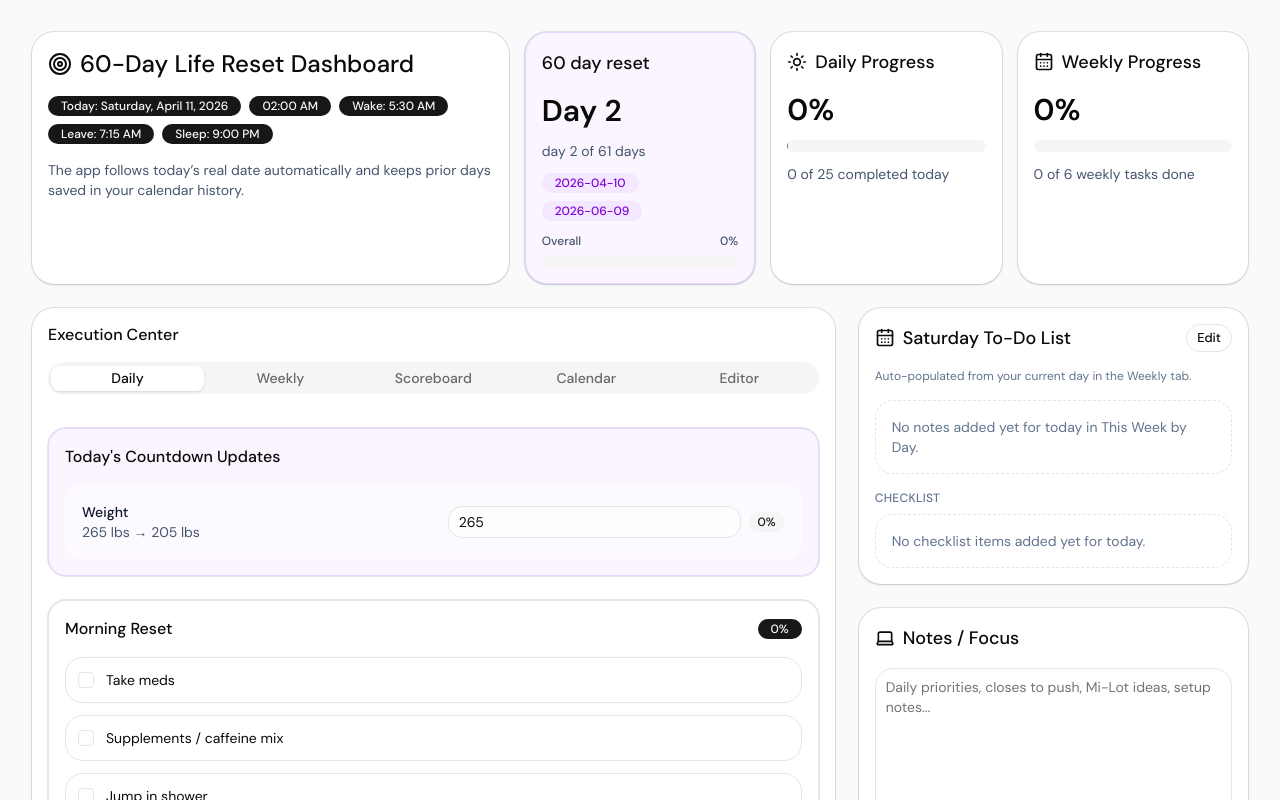
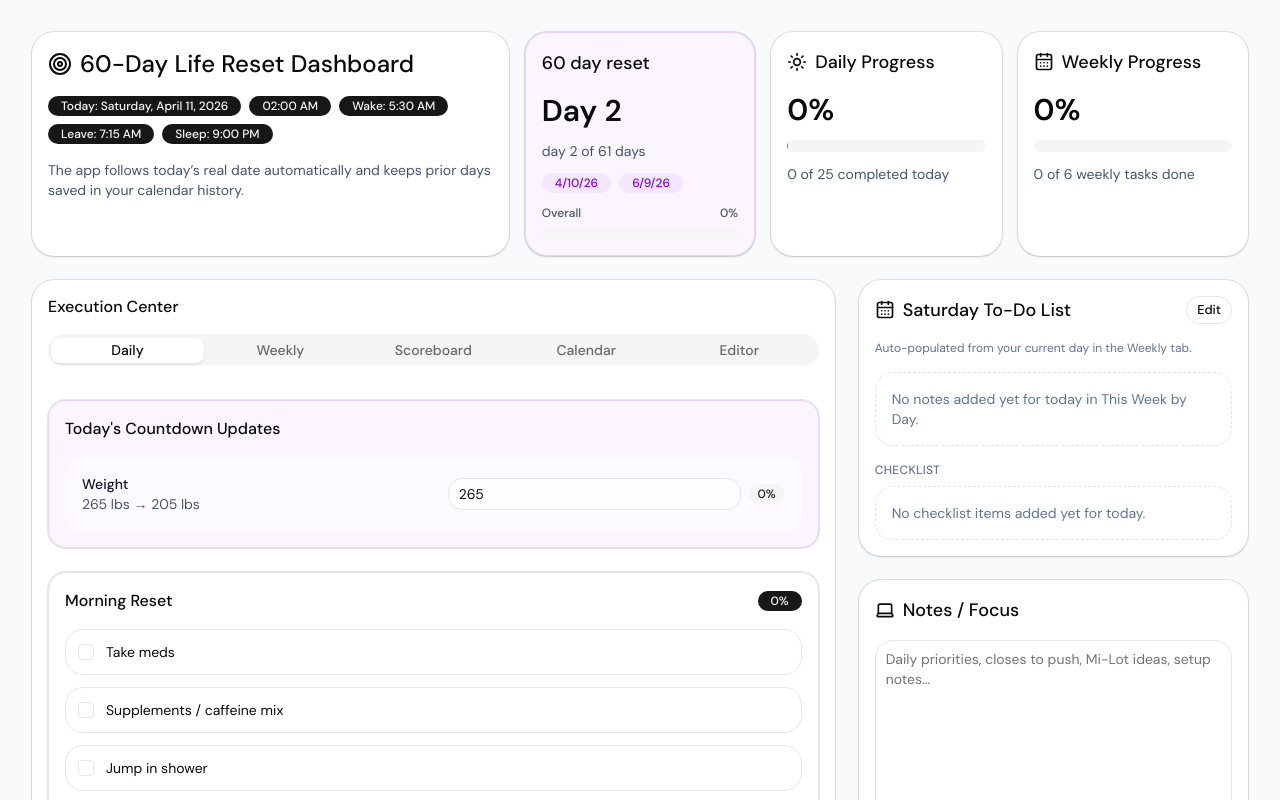
Before and after one commit to TantillaGodzilla/life-reset-tracker, a Next.js app: page / in a window 1280 px wide. Shown: the top 800 px of the page. Built offline with nearby package versions, Linux system fonts and the light colour scheme.

Commit message:
Format countdown dates as m/d/yy
Co-Authored-By: Claude Sonnet 4.6 <noreply@anthropic.com>

```diff
--- a/app/page.jsx
+++ b/app/page.jsx
@@ -86,6 +86,11 @@ const getWeekKey = (date = new Date()) => {
   const days = Math.floor((d - firstJan) / 86400000);
   const week = Math.ceil((days + firstJan.getDay() + 1) / 7);
   return `${d.getFullYear()}-W${week}`;
+};
+
+const formatCountdownDate = (dateKey) => {
+  const d = parseKey(dateKey);
+  return `${d.getMonth() + 1}/${d.getDate()}/${String(d.getFullYear()).slice(-2)}`;
 };
 
 const formatLongDate = (dateKey) => {
@@ -1287,8 +1292,8 @@ export default function LifeResetTrackerApp() {
                 <div className="text-3xl font-semibold">Day {countdownStats.dayNumber}</div>
                 <p className="text-sm text-slate-600">day {countdownStats.dayNumber} of {countdownStats.totalDays} days</p>
                 <div className="flex flex-wrap gap-2">
-                  <Badge className={`rounded-full px-3 py-1 ${countdownStyles.badge}`}>{countdown.startDate}</Badge>
-                  <Badge className={`rounded-full px-3 py-1 ${countdownStyles.badge}`}>{countdown.endDate}</Badge>
+                  <Badge className={`rounded-full px-3 py-1 ${countdownStyles.badge}`}>{formatCountdownDate(countdown.startDate)}</Badge>
+                  <Badge className={`rounded-full px-3 py-1 ${countdownStyles.badge}`}>{formatCountdownDate(countdown.endDate)}</Badge>
                 </div>
                 {countdownOutcomes.length ? (
                   <div className="space-y-2">
```
